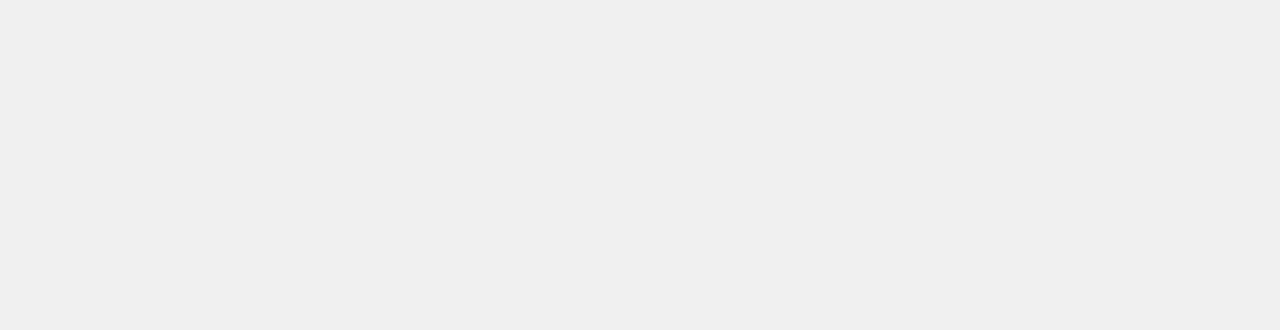
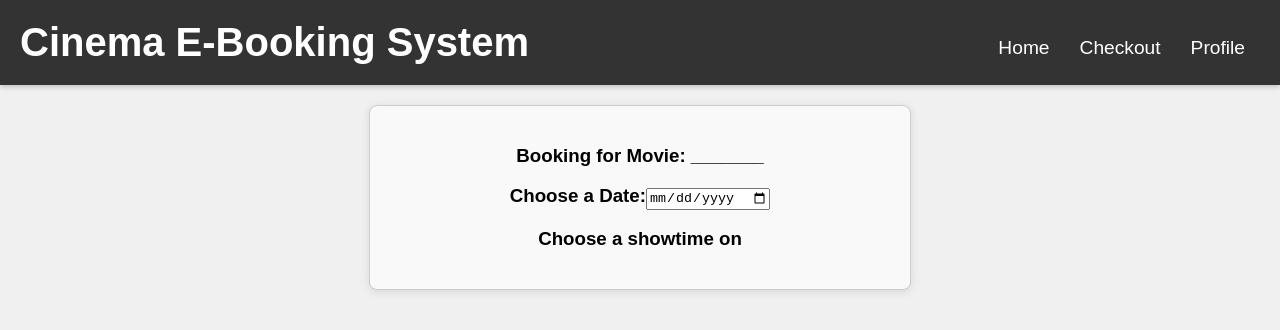
Before and after one commit to lukemay03/MoviePlayer4050, a React (Create React App) app in the folder movie_app/: page /ticket-select in a window 1280 px wide. Before the commit this address had no page. Shown: the top 330 px of the page. Built offline with nearby package versions, Linux system fonts and the light colour scheme.

Commit message:
ticket select

```diff
--- a/movie_app/src/App.js
+++ b/movie_app/src/App.js
@@ -9,6 +9,7 @@ import LoginPage from './LoginPage';
 import EditProfile from './EditProfile';
 import RegistrationConfirm from './RegistrationConfirm';
 import AdminMain from './AdminMain';
+import TicketSelect from './TicketSelect';
 
 
 function App() {
@@ -24,6 +25,8 @@ function App() {
           <Route path="/edit-profile" element={<EditProfile/>} />
           <Route path="/reg-confirm" element={<RegistrationConfirm/>} />
           <Route path="/admin-main" element={<AdminMain/>} />
+          <Route path="/ticket-select" element={<TicketSelect/>} />
+
         </Routes>
       </div>
     </Router>
--- /dev/null
+++ b/movie_app/src/TicketSelect.js
@@ -0,0 +1,22 @@
+import React from 'react';
+import Header from './Header';
+import {Link} from 'react-router-dom';
+
+
+
+function TicketSelect() {
+  return (
+    <div className="ticket-select">
+      <Header></Header>
+      <div class="regConfirm">
+        <h3> Booking for Movie: _______</h3>
+        <h3> Choose a Date:
+            <input type="date" id="date"></input>
+        </h3>
+        <h3> Choose a showtime on </h3>
+      </div>
+    </div>
+  );
+}
+
+export default TicketSelect;
```
